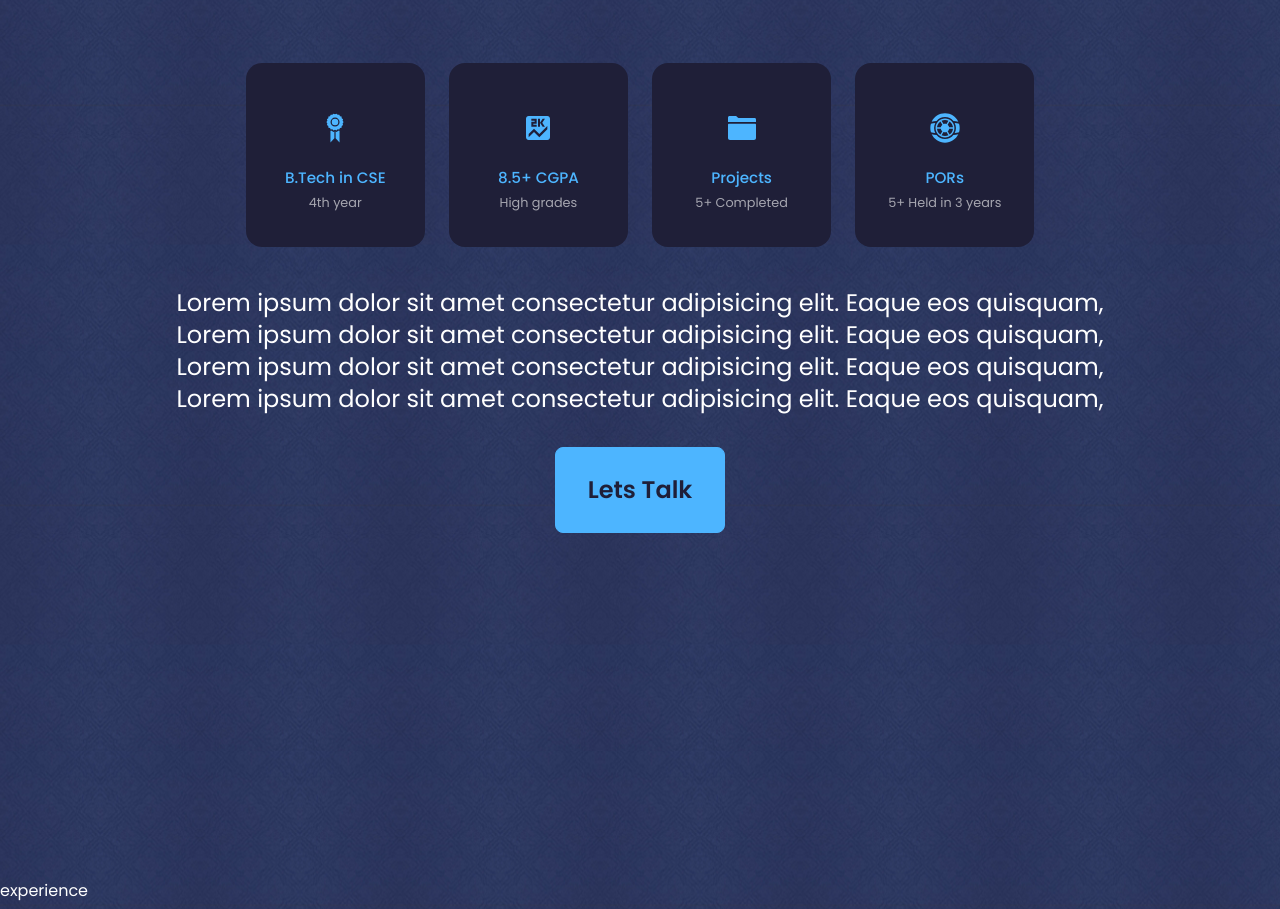
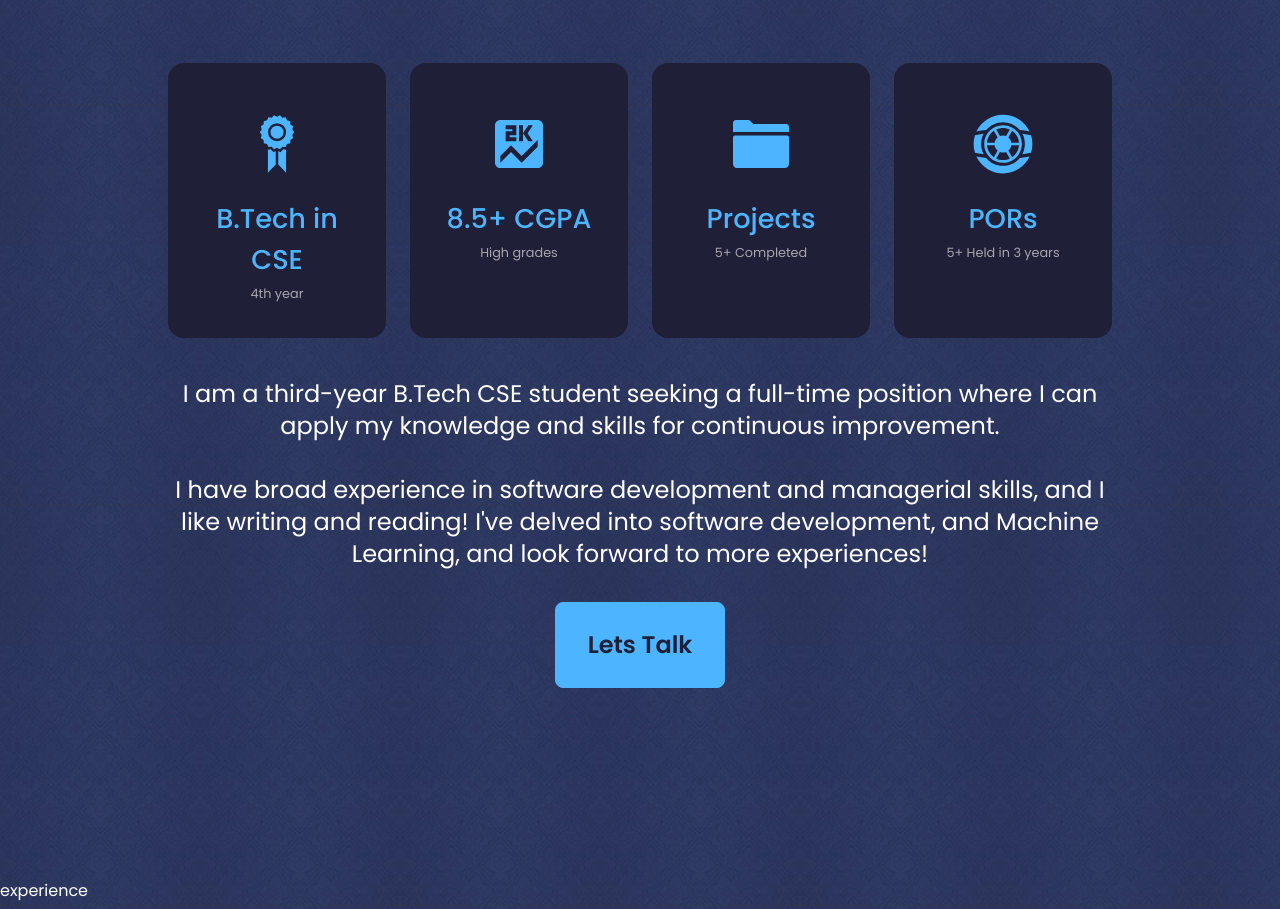
Before and after one commit to SwagataJ/react-basics, a React (Create React App) app: page / in a window 1280 px wide. Shown: the part 849-1758 px from the top of the page. Built offline with nearby package versions, Linux system fonts and the light colour scheme.

Commit message:
About tab

```diff
--- a/src/components/about/About.jsx
+++ b/src/components/about/About.jsx
@@ -1,6 +1,5 @@
 import React from 'react'
 import './about.css'
-import ME from "../../assets/DSC04290.jpg"
 import {GiAchievement} from "react-icons/gi"
 import {MdScore} from "react-icons/md"
 import {IoIosFolder} from "react-icons/io"
@@ -11,11 +10,7 @@
       <h5>Get to Know</h5>
       <h2>About me</h2>
       <div class="container about__container">
-        {/* <div class="about__me">
-          <div class="about__me__image">
-            <img src={ME} alt="" />
-          </div>
-        </div> */}
+
 
         <div class="about__content">
           <div class="about__cards">
@@ -44,10 +39,9 @@
             </article>
           </div>
           <p>
-            Lorem ipsum dolor sit amet consectetur adipisicing elit. Eaque eos quisquam,
-            Lorem ipsum dolor sit amet consectetur adipisicing elit. Eaque eos quisquam,
-            Lorem ipsum dolor sit amet consectetur adipisicing elit. Eaque eos quisquam,
-            Lorem ipsum dolor sit amet consectetur adipisicing elit. Eaque eos quisquam,
+          I am a third-year B.Tech CSE student seeking a full-time position where I can apply my knowledge and skills for
+continuous improvement. </p><p>I have broad experience in software development and managerial skills, and I like writing
+and reading! I've delved into software development, and Machine Learning, and look forward to more experiences!
           </p>
         <a href="#contact" class="btn btn-primary">Lets Talk</a>
         </div>
--- a/src/components/about/about.css
+++ b/src/components/about/about.css
@@ -77,13 +77,13 @@
 }
 
 .about__icon{
-    font-size: 2rem;
+    font-size: 4rem;
     color: var(--color-primary);
     margin:1rem;
 }
 
 .about__card h5{
-    font-size: 0.95rem;
+    font-size: 1.7rem;
     font-weight: 500;
     color: var(--color-primary);
     margin:0;
```
Also changed, not shown: src/assets/bg-texture2.png (added).
